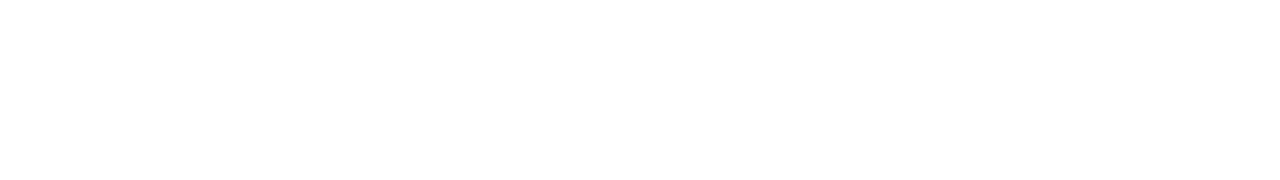
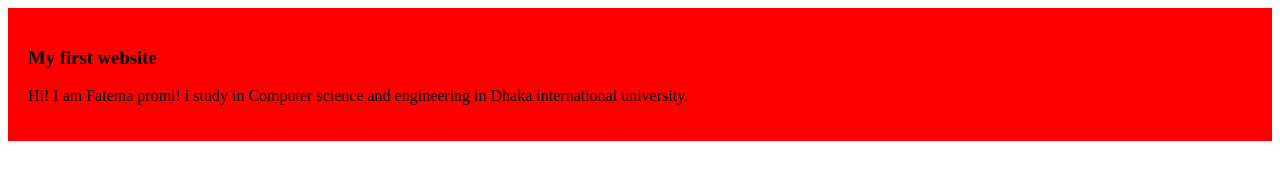
Before and after one commit to Fatema10May/my-simple-website, a plain HTML site: page index.html in a window 1280 px wide. Drawn offline with Linux system fonts and the light colour scheme.

Commit message:
added the first blog

```diff
--- a/index.html
+++ b/index.html
@@ -4,8 +4,13 @@
     <meta charset="UTF-8">
     <meta name="viewport" content="width=device-width, initial-scale=1.0">
     <title>My simple website</title>
+    <link rel="stylesheet" href="styles/blog.css">
 </head>
 <body>
+    <div>
+        <h3>My first website</h3>
+        <p> Hi! I am Fatema promi! i study in Computer science and engineering in Dhaka international university.</p>
+    </div>
 
 </body>
 </html>
--- /dev/null
+++ b/styles/blog.css
@@ -0,0 +1,4 @@
+div{
+    background-color: red;
+    padding: 20px;
+}
```
